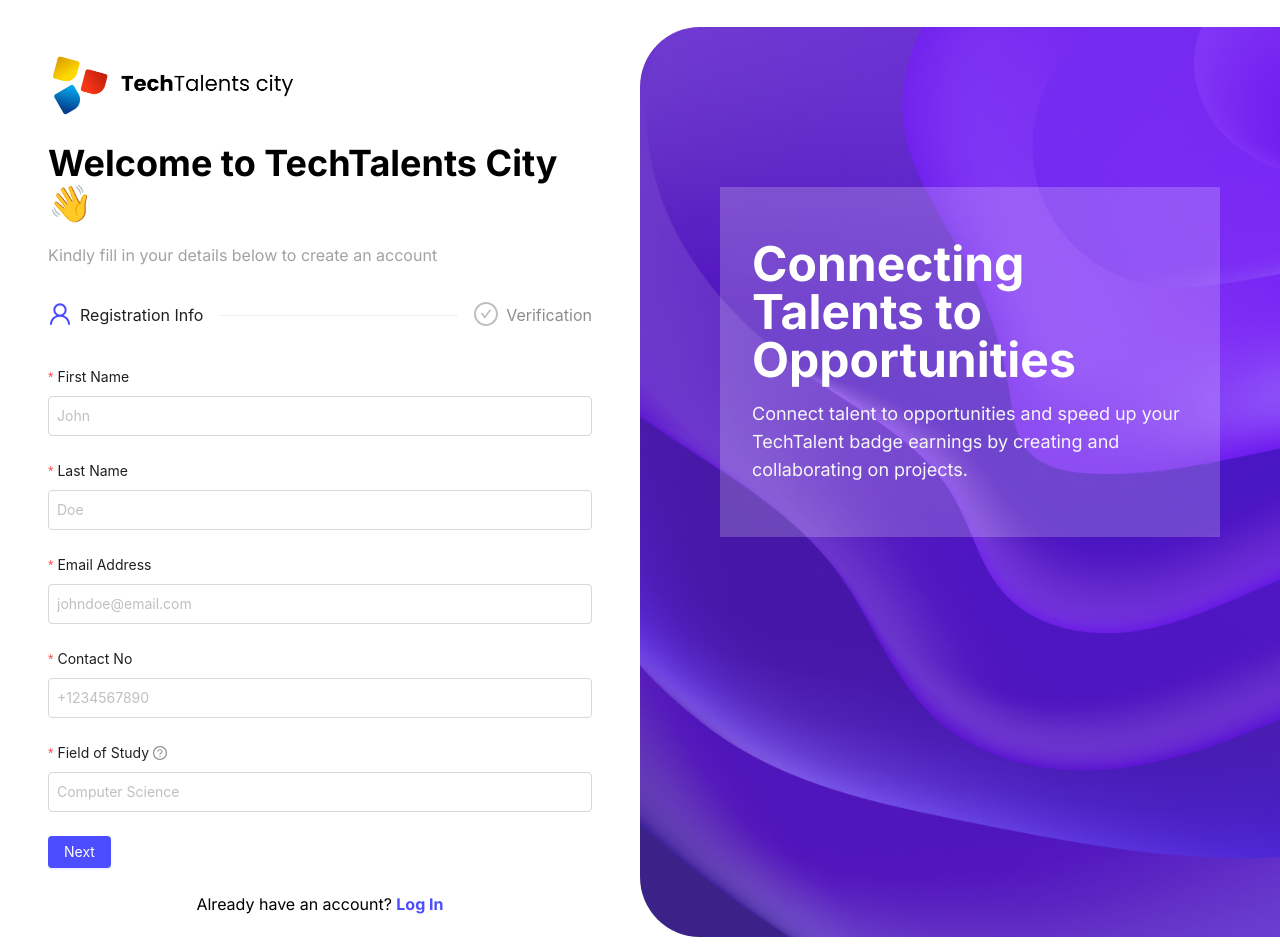
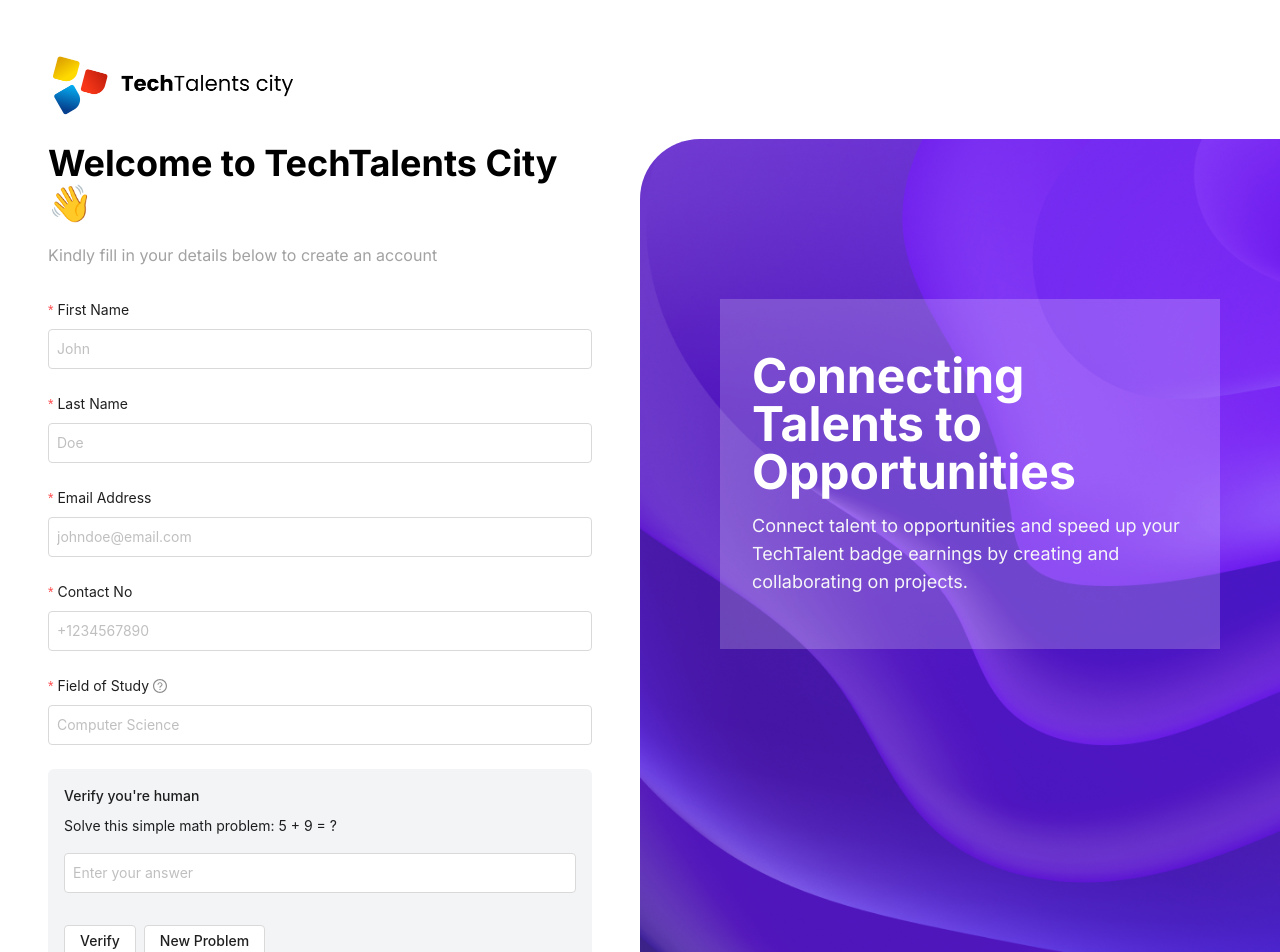
Before and after one commit to techtalentscity/techtalentscity.github.io, a React (Vite) app: page /signup in a window 1280 px wide. Shown: the top 952 px of the page. Built offline with nearby package versions, Linux system fonts and the light colour scheme.

Commit message:
Update index.jsx

```diff
--- a/src/Pages/Register/index.jsx
+++ b/src/Pages/Register/index.jsx
@@ -2,9 +2,8 @@
 import IMAGE from '../../assets/images/signupbg.png';
 import Container from '../../components/Container';
 import logo from '../../assets/images/logo-black.png';
-import { Button, Form, Input, message, Steps, theme } from 'antd';
+import { Button, Form, Input, message } from 'antd';
 import { useState, useEffect } from 'react';
-import { UserOutlined, CheckCircleOutlined } from '@ant-design/icons';
 
 const Register = () => {
   const navigate = useNavigate();
@@ -12,16 +11,14 @@
   const [loading, setLoading] = useState(false);
   const [mathProblem, setMathProblem] = useState({ num1: 0, num2: 0, result: 0 });
   const [captchaVerified, setCaptchaVerified] = useState(false);
-  const [currentStep, setCurrentStep] = useState(0);
-  const { token } = theme.useToken();
 
-  // Google Form submission URL - updated with the formResponse endpoint
+  // Google Form submission URL - with formResponse endpoint
   const googleFormURL = "https://docs.google.com/forms/d/e/1FAIpQLSch0F2yDodefxoGh5QyvrXzl2s7Z7Y0U04Zx8hUbar0hh-RlA/formResponse";
 
   // Discord redirect URL
   const discordURL = "https://discord.gg/FwNQc7VJVk";
 
-  // Form field entry IDs from the Google Form - updated with correct entry IDs
+  // Form field entry IDs from the Google Form
   const FORM_FIELDS = {
     firstName: 'entry.2120631500',
     lastName: 'entry.976572827',
@@ -60,25 +57,6 @@
     }
   };
 
-  // Handle next step
-  const next = async () => {
-    try {
-      // Validate current step fields
-      await form.validateFields(
-        currentStep === 0 ? ['firstName', 'lastName', 'email', 'phone', 'fieldOfStudy'] : ['captcha']
-      );
-
-      setCurrentStep(currentStep + 1);
-    } catch (error) {
-      console.error('Validation failed:', error);
-    }
-  };
-
-  // Handle previous step
-  const prev = () => {
-    setCurrentStep(currentStep - 1);
-  };
-
   // Handle form submission
   const handleSubmit = async (values) => {
     if (!captchaVerified) {
@@ -103,6 +81,8 @@
       formData.append('fvv', '1');
       formData.append('pageHistory', '0');
       formData.append('fbzx', '4159064419365296645'); // Form identifier from the form HTML
+      formData.append('draftResponse', '[]');
+      formData.append('pageHistory', '0');
       formData.append('submit', 'Submit');
 
       // Submit the form data
@@ -135,13 +115,22 @@
     }
   };
 
-  // Steps configuration
-  const steps = [
-    {
-      title: 'Registration Info',
-      icon: <UserOutlined />,
-      content: (
-        <>
+  return (
+    <div className="w-full flex items-center min-h-screen bg-white">
+      <div className="w-full lg:w-[50%] flex justify-center items-center overflow-y-auto scrollbar-hide md:min-h-screen pt-12 md:pt-0">
+        <Container className={'md:!px-16 lg:!px-0 md:min-h-screen pt-6 md:pt-12 pb-12'}>
+          <Link to={'/'}>
+            <img src={logo} alt="logo" className="w-[250px] object-cover object-center" />
+          </Link>
+          <p className='font-bold text-4xl py-5'>Welcome to TechTalents City👋</p>
+          <p className='text-[#A2A2A2]'>Kindly fill in your details below to create an account</p>
+
+          <Form
+            layout='vertical'
+            form={form}
+            onFinish={handleSubmit}
+            className="mt-8"
+          >
             <Form.Item
               label="First Name"
               name="firstName"
@@ -185,14 +174,7 @@
             >
               <Input placeholder="Computer Science" className='p-2' />
             </Form.Item>
-        </>
-      ),
-    },
-    {
-      title: 'Verification',
-      icon: <CheckCircleOutlined />,
-      content: (
-        <>
+
             <div className="bg-gray-100 p-4 mb-6 rounded-md">
               <p className="font-medium mb-2">Verify you're human</p>
               <p className="mb-4">Solve this simple math problem: {mathProblem.num1} + {mathProblem.num2} = ?</p>
@@ -234,67 +216,16 @@
               By continuing, you agree to the <span className='text-primary font-medium'>Terms of Service</span> and
               acknowledge you&apos;ve read our <span className='text-primary font-medium'>Privacy Policy</span>.
             </p>
-        </>
-      ),
-    },
-  ];
 
-  return (
-    <div className="w-full flex items-center min-h-screen bg-white">
-      <div className="w-full lg:w-[50%] flex justify-center items-center overflow-y-auto scrollbar-hide md:min-h-screen pt-12 md:pt-0">
-        <Container className={'md:!px-16 lg:!px-0 md:min-h-screen pt-6 md:pt-12 pb-12'}>
-          <Link to={'/'}>
-            <img src={logo} alt="logo" className="w-[250px] object-cover object-center" />
-          </Link>
-          <p className='font-bold text-4xl py-5'>Welcome to TechTalents City👋</p>
-          <p className='text-[#A2A2A2]'>Kindly fill in your details below to create an account</p>
-
-          <div className="mt-8 mb-8">
-            <Steps
-              current={currentStep}
-              items={steps.map(item => ({
-                title: item.title,
-                icon: item.icon,
-              }))}
-            />
-          </div>
-
-          <Form
-            layout='vertical'
-            form={form}
-            onFinish={handleSubmit}
-            className="mt-8"
-          >
-            <div className="steps-content">
-              {steps[currentStep].content}
-            </div>
-            <div className="steps-action mt-6 flex justify-between">
-              {currentStep > 0 && (
-                <Button
-                  style={{ margin: '0 8px' }}
-                  onClick={prev}
-                >
-                  Previous
-                </Button>
-              )}
-
-              {currentStep < steps.length - 1 && (
-                <Button type="primary" onClick={next}>
-                  Next
-                </Button>
-              )}
-
-              {currentStep === steps.length - 1 && (
             <Button
               type="primary"
               htmlType="submit"
               loading={loading}
               disabled={!captchaVerified}
+              className="w-full"
             >
               Register with us
             </Button>
-              )}
-            </div>
           </Form>
 
           <div className="mt-6 text-center">
```
Lines whose indentation alone changed are shown as unchanged.
